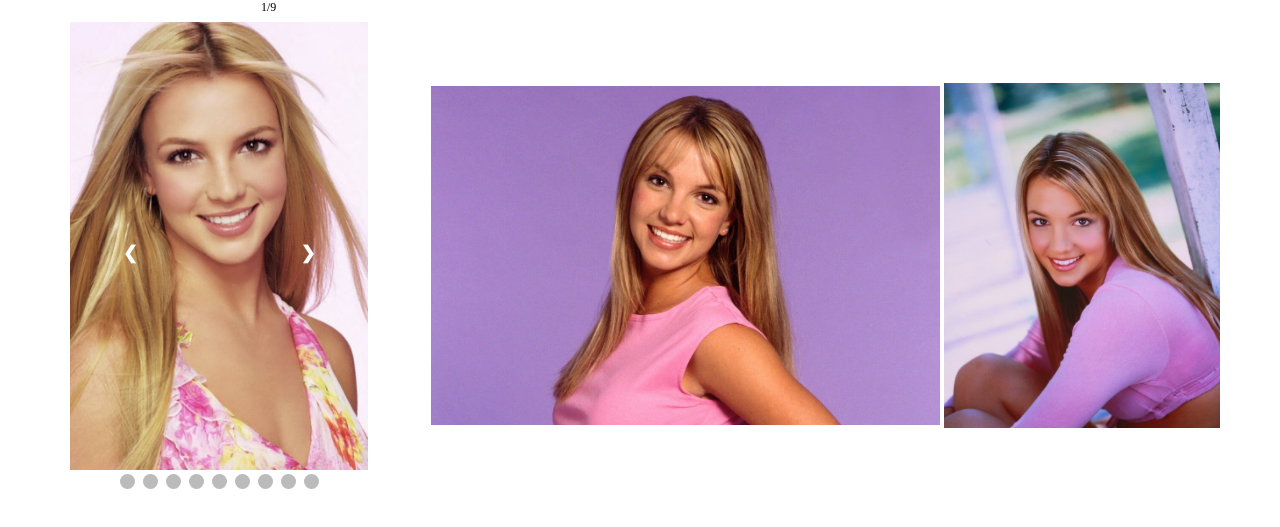
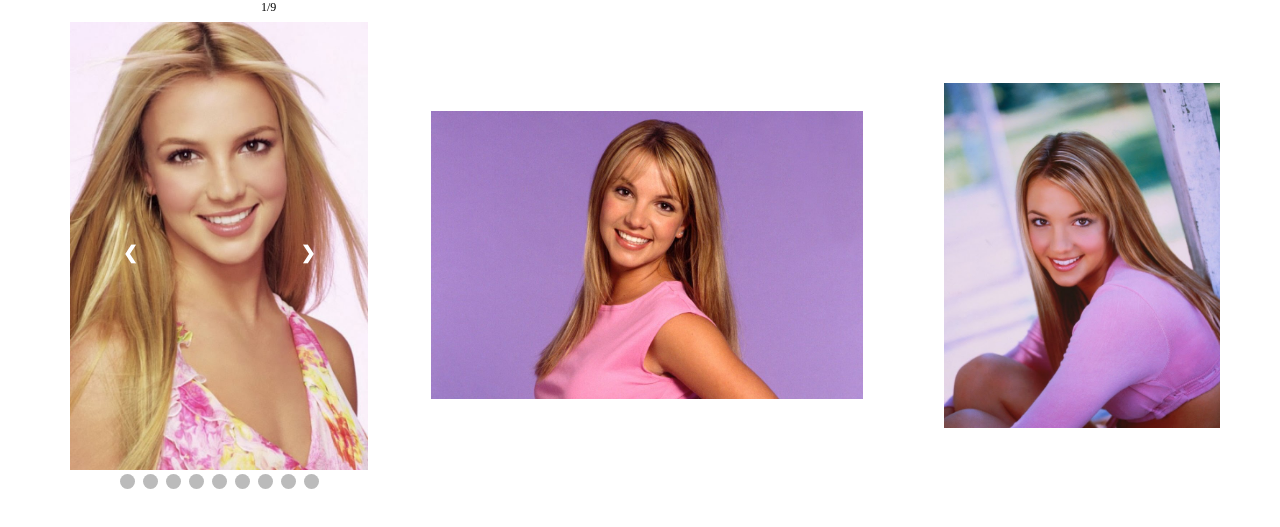
Before and after one commit to BaggyBear/britney, a plain HTML site: page home.html in a window 1280 px wide. Shown: the part 61-588 px from the top of the page. Drawn offline with Linux system fonts and the light colour scheme.

Commit message:
written gallery finished more

```diff
--- a/home.html
+++ b/home.html
@@ -76,7 +76,7 @@
 
 
                 </td>
-                <td ><img src="img/britney-spears-1.jpg" style="width:100%"/></td>
+                <td ><img src="img/britney-spears-1.jpg" style="width:85%"/></td>
                 <td ><img src="img/bs2.jpg" style="width:85%"/></td>
             </tr>
         </tbody>
```
